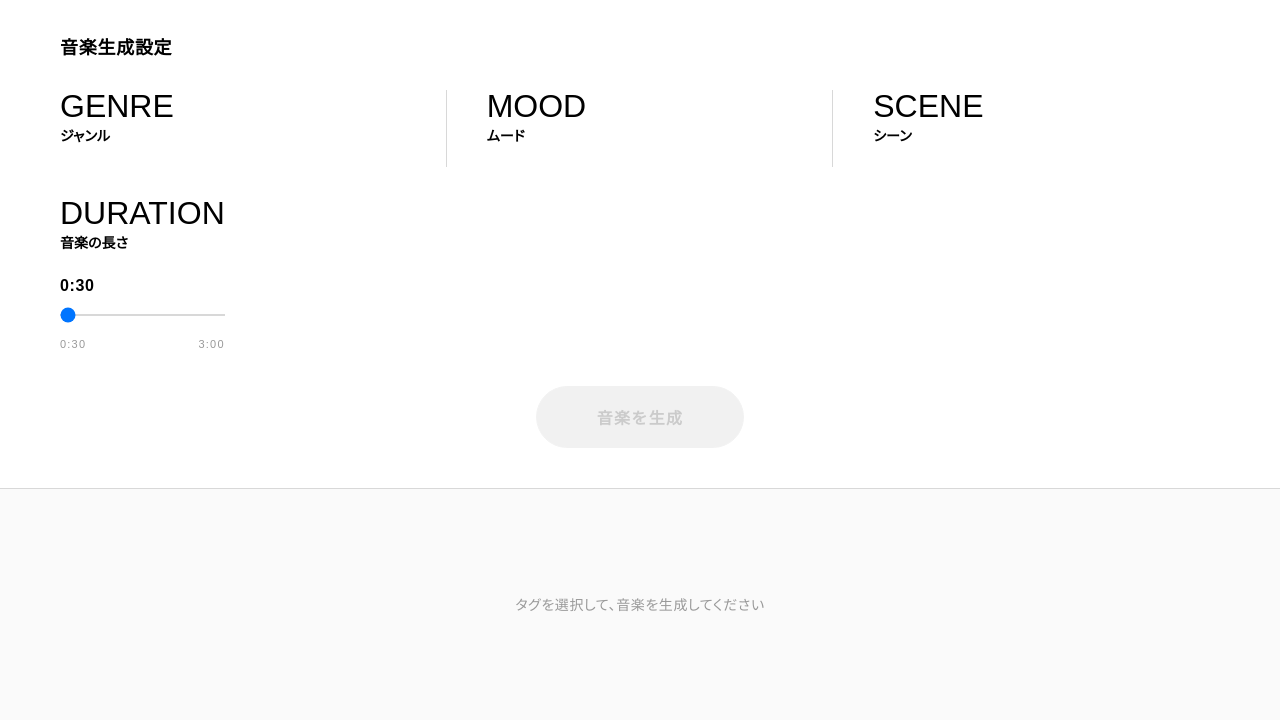
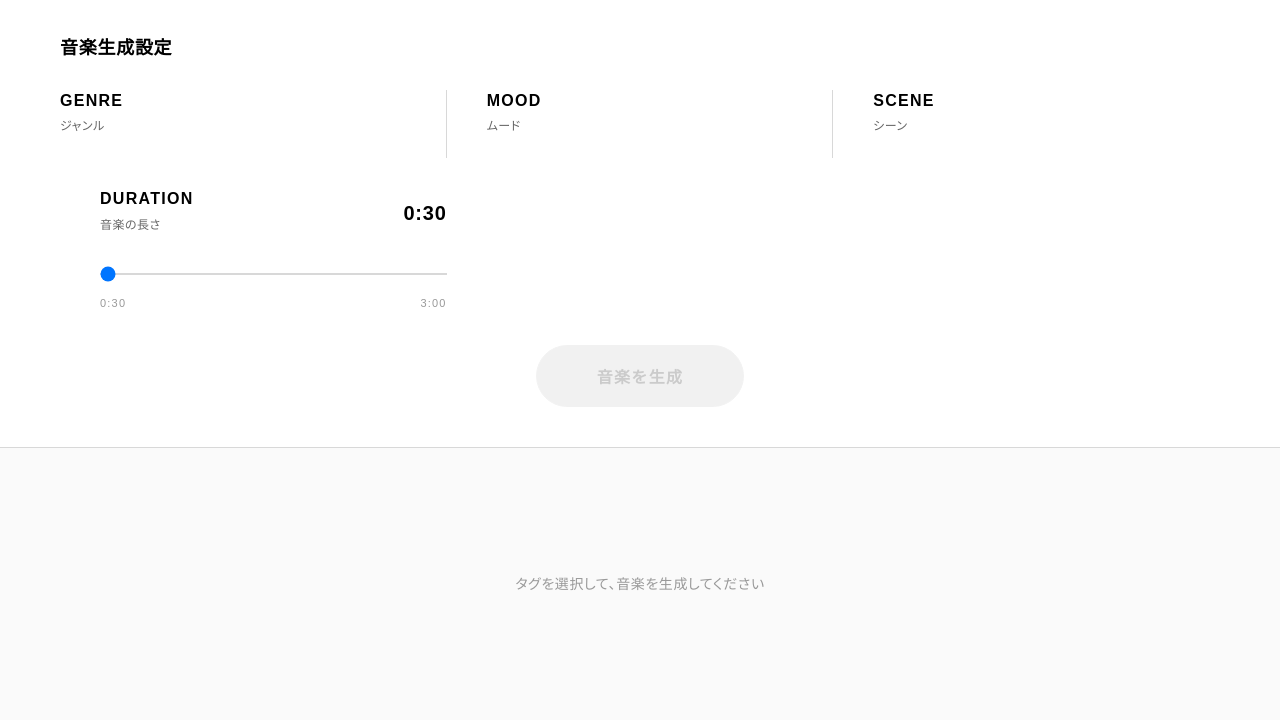
Before and after one commit to synthalpha/ai-game-sound-generator, a Python web app: template src/app/templates/index.html in a window 1280 px wide. Shown: the part 80-800 px from the top of the page. Run offline with Jinja, Linux system fonts and the light colour scheme; the template is opened without the code that fills it, so the values that code supplies are empty; some libraries are stand-ins or nearby versions; some web fonts are replaced.

Commit message:
fix: DURATIONセクションのレイアウト崩れを修正

```diff
--- a/src/app/templates/index.html
+++ b/src/app/templates/index.html
@@ -173,22 +173,25 @@
             margin-bottom: 20px;
         }
 
+        .tag-label-header {
+            display: inline-block;
+        }
+
         .tag-label-en {
             font-family: "pragmatica-extended", sans-serif;
-            font-size: 32px;
-            font-weight: 400;
-            letter-spacing: 0;
-            line-height: 1;
+            font-size: 16px;
+            font-weight: 600;
+            letter-spacing: 0.08em;
             text-transform: uppercase;
-            margin-bottom: 4px;
+            line-height: 1.4;
         }
 
         .tag-label-ja {
-            font-family: "Hiragino Kaku Gothic ProN", "Hiragino Sans", "Yu Gothic Medium", "游ゴシック Medium", "Meiryo", sans-serif;
-            font-size: 14px;
-            font-weight: 700;
-            letter-spacing: 0;
-            line-height: 1.5;
+            font-size: 12px;
+            font-weight: 400;
+            letter-spacing: 0.04em;
+            color: #666;
+            margin-top: 2px;
         }
 
 
@@ -239,10 +242,9 @@
         /* Duration section uses tag-section styles */
 
         .duration-display {
-            font-size: 16px;
+            font-size: 20px;
             font-weight: 600;
             letter-spacing: 0.04em;
-            margin-left: auto;
         }
 
         .slider {
@@ -455,8 +457,10 @@
                 <!-- ジャンル -->
                 <div class="tag-section">
                     <div class="tag-label">
+                        <div>
                             <div class="tag-label-en">GENRE</div>
                             <div class="tag-label-ja">ジャンル</div>
+                        </div>
                     </div>
                     <div class="tag-grid">
                         <template x-for="genre in genres">
@@ -474,8 +478,10 @@
                 <!-- ムード -->
                 <div class="tag-section">
                     <div class="tag-label">
+                        <div>
                             <div class="tag-label-en">MOOD</div>
                             <div class="tag-label-ja">ムード</div>
+                        </div>
                     </div>
                     <div class="tag-grid">
                         <template x-for="mood in moods">
@@ -493,8 +499,10 @@
                 <!-- シーン -->
                 <div class="tag-section">
                     <div class="tag-label">
+                        <div>
                             <div class="tag-label-en">SCENE</div>
                             <div class="tag-label-ja">シーン</div>
+                        </div>
                     </div>
                     <div class="tag-grid">
                         <template x-for="scene in scenes">
@@ -550,12 +558,14 @@
                 </div>
 
                 <!-- 音楽の長さ -->
-                <div class="duration-section">
-                    <div class="tag-label">
+                <div class="tag-section">
+                    <div class="tag-label" style="display: flex; justify-content: space-between; align-items: center;">
+                        <div>
                             <div class="tag-label-en">DURATION</div>
                             <div class="tag-label-ja">音楽の長さ</div>
                         </div>
                         <div class="duration-display" x-text="formatTime(duration)"></div>
+                    </div>
                     <input
                         type="range"
                         x-model="duration"
```
Lines whose indentation alone changed are shown as unchanged.
